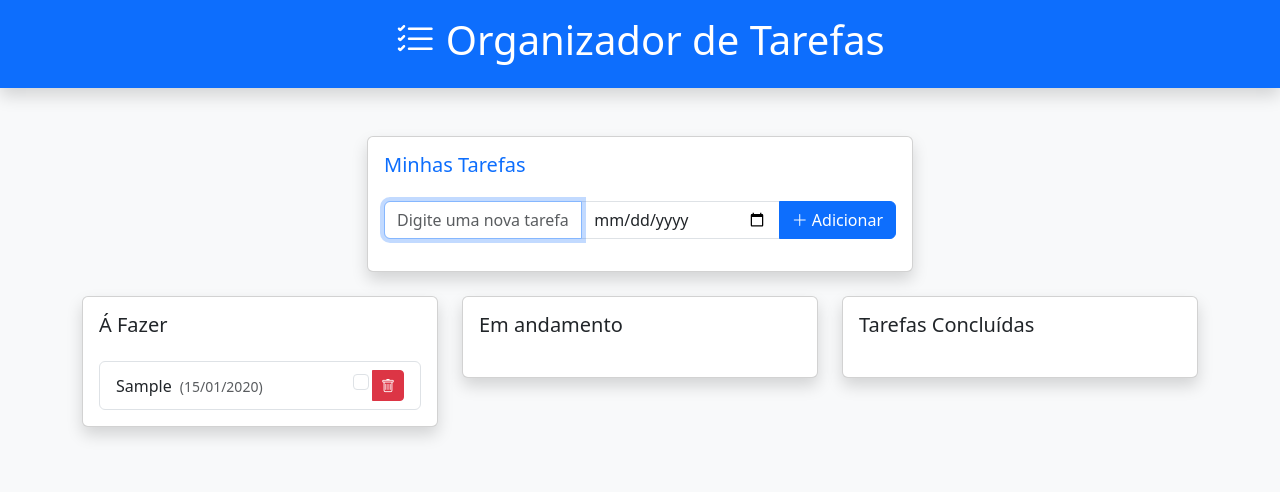
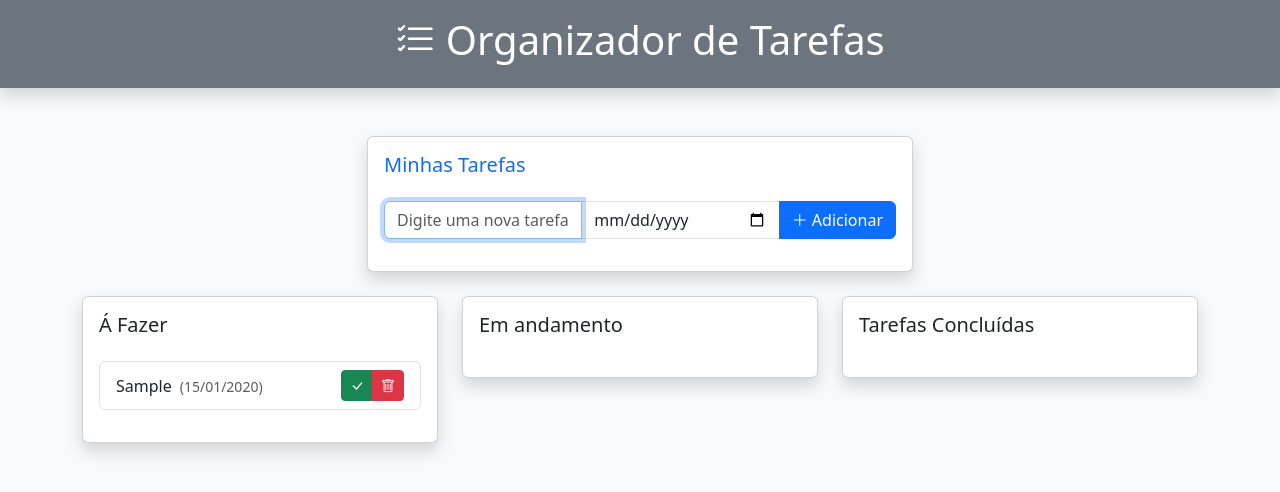
Before and after one commit to creativeezz/Lista-de-tarefas, a plain HTML site: page HTML/index.html in a window 1280 px wide. Both pictures are taken after typing "Sample", "2020-01-15" into the empty fields and a click on the button "Adicionar". Drawn offline with nearby package versions, Linux system fonts and the light colour scheme.

Commit message:
mudancas de layout

```diff
--- a/HTML/index.html
+++ b/HTML/index.html
@@ -9,7 +9,7 @@
     <link rel="stylesheet" href="https://cdn.jsdelivr.net/npm/bootstrap-icons@1.11.3/font/bootstrap-icons.css">
 </head>
 <body class="bg-light">
-    <header class="bg-primary text-white text-center py-3 shadow">
+    <header class="bg-secondary text-white text-center py-3 shadow">
         <h1><i class="bi bi-list-check"></i> Organizador de Tarefas</h1>
     </header>
     <main>
--- a/SCRIPT/script.js
+++ b/SCRIPT/script.js
@@ -1,14 +1,21 @@
-console.log('JavaScript carregado!');
-
 document.addEventListener('DOMContentLoaded', function () {
     const taskInput = document.getElementById('taskInput');
-    const taskDate = document.getElementById('taskData');
+    const taskData = document.getElementById('taskData');
     const adicionarTarefa = document.getElementById('adicionarTarefa');
     const taskList = document.getElementById('taskList');
+    const filtroInput = document.getElementById('botoesFiltro');
+
+    function filtrarTarefas() {
+        if (botoesFiltro.value === 'concluidas') {
+            const tarefasConcluidas = document.querySelectorAll('.list-group-item-success');
+        }
+    };
+
 
     function criarItemTarefa(texto, data) {
         const li = document.createElement('li');
-        li.className = 'list-group-item d-flex justify-content-between align-items-center';
+        li.className = 'list-group-item d-flex justify-content-between align-items-center mb-3';
+        li.id = 'taskItem';
 
         const span = document.createElement('span');
         span.textContent = texto;
@@ -23,13 +30,18 @@ document.addEventListener('DOMContentLoaded', function () {
         const btnGroup = document.createElement('div');
         btnGroup.className = 'btn-group btn-group-sm';
 
-        const inputConcluir = document.createElement('input');
-        inputConcluir.type = 'checkbox';
-        inputConcluir.className = 'form-check-input me-1';
+        const inputConcluir = document.createElement('button');
+        inputConcluir.className = 'btn btn-success';
+        inputConcluir.innerHTML = '<i class="bi bi-check-lg"></i>';
         inputConcluir.title = 'Concluir';
+
         inputConcluir.onclick = function () {
             li.classList.toggle('list-group-item-success');
             span.classList.toggle('text-decoration-line-through');
+            if (li.classList.contains('list-group-item-success')) {
+                li.classList.add('anim-concluida');
+                setTimeout(() => li.classList.remove('anim-concluida'), 500);
+            }
         };
 
         const btnRemover = document.createElement('button');
@@ -51,19 +63,13 @@ document.addEventListener('DOMContentLoaded', function () {
 
     adicionarTarefa.addEventListener('click', function () {
         const texto = taskInput.value.trim();
-        const data = taskDate.value;
+        const data = taskData.value;
         if (texto) {
             const li = criarItemTarefa(texto, data);
             taskList.appendChild(li);
             taskInput.value = '';
-            taskDate.value = '';
+            taskData.value = '';
             taskInput.focus();
         }
     });
-
-    taskInput.addEventListener('keydown', function (e) {
-        if (e.key === 'Enter') {
-            adicionarTarefa.click();
-        }
-    });
 });
```
